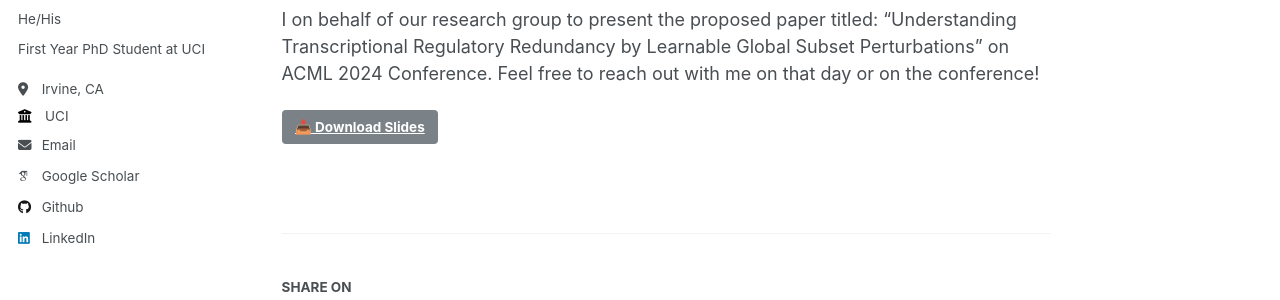
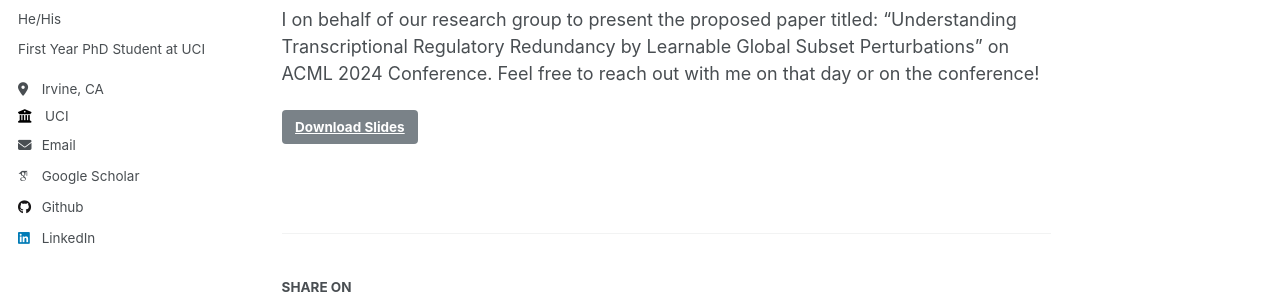
Before and after one commit to YaqiHu23/YaqiHu23.github.io, a Jekyll site: the page built from _talks/ACML_2024.md, in a window 1280 px wide and 1011 px high. Shown: the part 314-614 px from the top of the window. Built offline with Jekyll 4.4.1, drawn with Linux system fonts in a browser that asks for light colours; some web fonts are replaced.

Commit message:
version_1.0.0

```diff
--- a/_layouts/talk.html
+++ b/_layouts/talk.html
@@ -43,7 +43,7 @@ layout: default
       <section class="page__content" itemprop="text">
         {{ content }}
         {% if page.slidesurl %}
-          <p><a href="{{ page.slidesurl }}" class="btn" target="_blank">📥 Download Slides</a></p>
+          <p><a href="{{ page.slidesurl }}" class="btn" target="_blank">Download Slides</a></p>
         {% endif %}
         {% if page.link %}<div><a href="{{ page.link }}" class="btn">{{ site.data.ui-text[site.locale].ext_link_label | default: "Direct Link" }}</a></div>{% endif %}
       </section>
```
